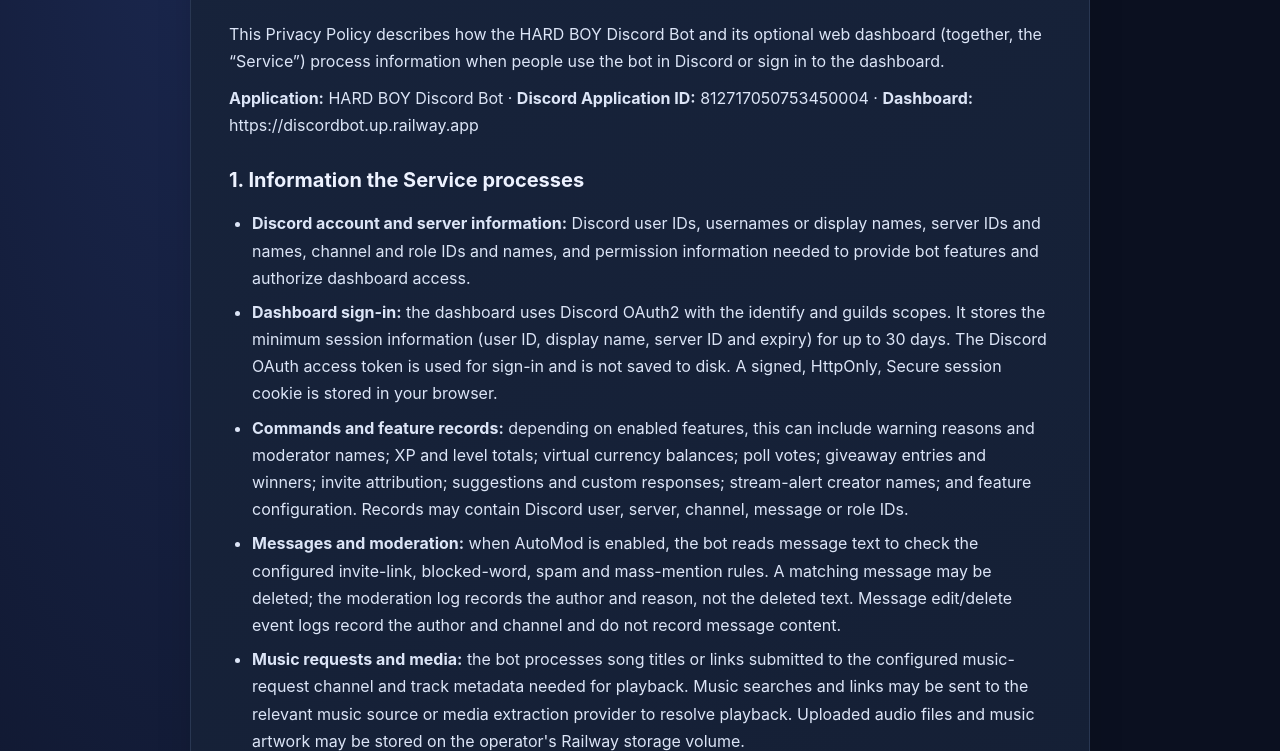
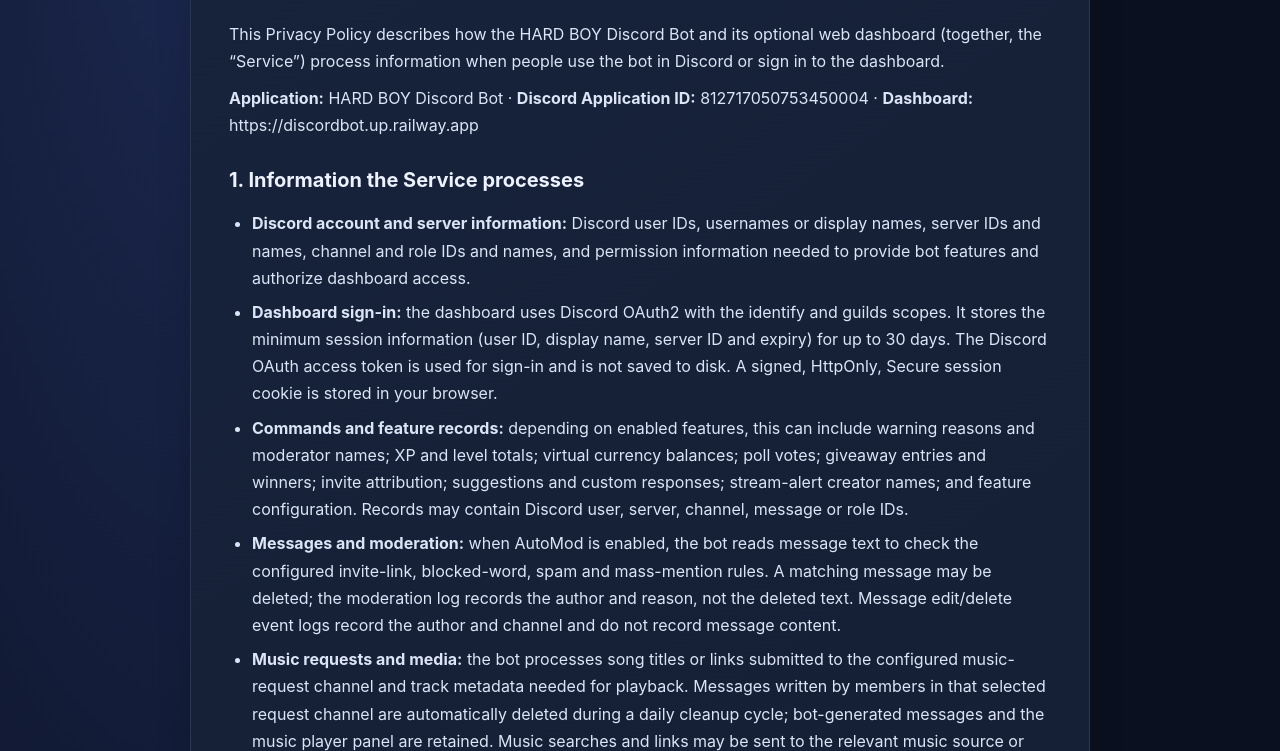
Before and after one commit to hardboy32/discord, a website: page docs/privacy.html in a window 1280 px wide. Shown: the part 201-952 px from the top of the page. Drawn offline with Linux system fonts and the light colour scheme.

Commit message:
Document daily music request message deletion in privacy policy

```diff
--- a/docs/privacy.html
+++ b/docs/privacy.html
@@ -40,7 +40,7 @@ code{overflow-wrap:anywhere;color:#c5ccff}
 <li><strong>Dashboard sign-in:</strong> the dashboard uses Discord OAuth2 with the identify and guilds scopes. It stores the minimum session information (user ID, display name, server ID and expiry) for up to 30 days. The Discord OAuth access token is used for sign-in and is not saved to disk. A signed, HttpOnly, Secure session cookie is stored in your browser.</li>
 <li><strong>Commands and feature records:</strong> depending on enabled features, this can include warning reasons and moderator names; XP and level totals; virtual currency balances; poll votes; giveaway entries and winners; invite attribution; suggestions and custom responses; stream-alert creator names; and feature configuration. Records may contain Discord user, server, channel, message or role IDs.</li>
 <li><strong>Messages and moderation:</strong> when AutoMod is enabled, the bot reads message text to check the configured invite-link, blocked-word, spam and mass-mention rules. A matching message may be deleted; the moderation log records the author and reason, not the deleted text. Message edit/delete event logs record the author and channel and do not record message content.</li>
-<li><strong>Music requests and media:</strong> the bot processes song titles or links submitted to the configured music-request channel and track metadata needed for playback. Music searches and links may be sent to the relevant music source or media extraction provider to resolve playback. Uploaded audio files and music artwork may be stored on the operator's Railway storage volume.</li>
+<li><strong>Music requests and media:</strong> the bot processes song titles or links submitted to the configured music-request channel and track metadata needed for playback. Messages written by members in that selected request channel are automatically deleted during a daily cleanup cycle; bot-generated messages and the music player panel are retained. Music searches and links may be sent to the relevant music source or media extraction provider to resolve playback. Uploaded audio files and music artwork may be stored on the operator's Railway storage volume.</li>
 <li><strong>AI messages (only when AI is enabled and invoked):</strong> the prompt directed to the bot and a limited amount of recent conversation context are sent to Groq to generate a reply. The bot keeps a short conversation history temporarily in process memory; it is not written to persistent bot data files and is cleared when the bot process restarts.</li>
 <li><strong>Support tickets:</strong> if ticket features are enabled, the bot creates private ticket channels. When a ticket is closed, it can export up to the latest 1,000 messages to a transcript in the channel selected by the server administrator. A transcript may contain message text, author names and attachment URLs.</li>
 <li><strong>Browser data:</strong> the dashboard uses a session cookie for authentication. It may store up to 20 recently played track titles and URLs in the user's own browser local storage.</li>
```
